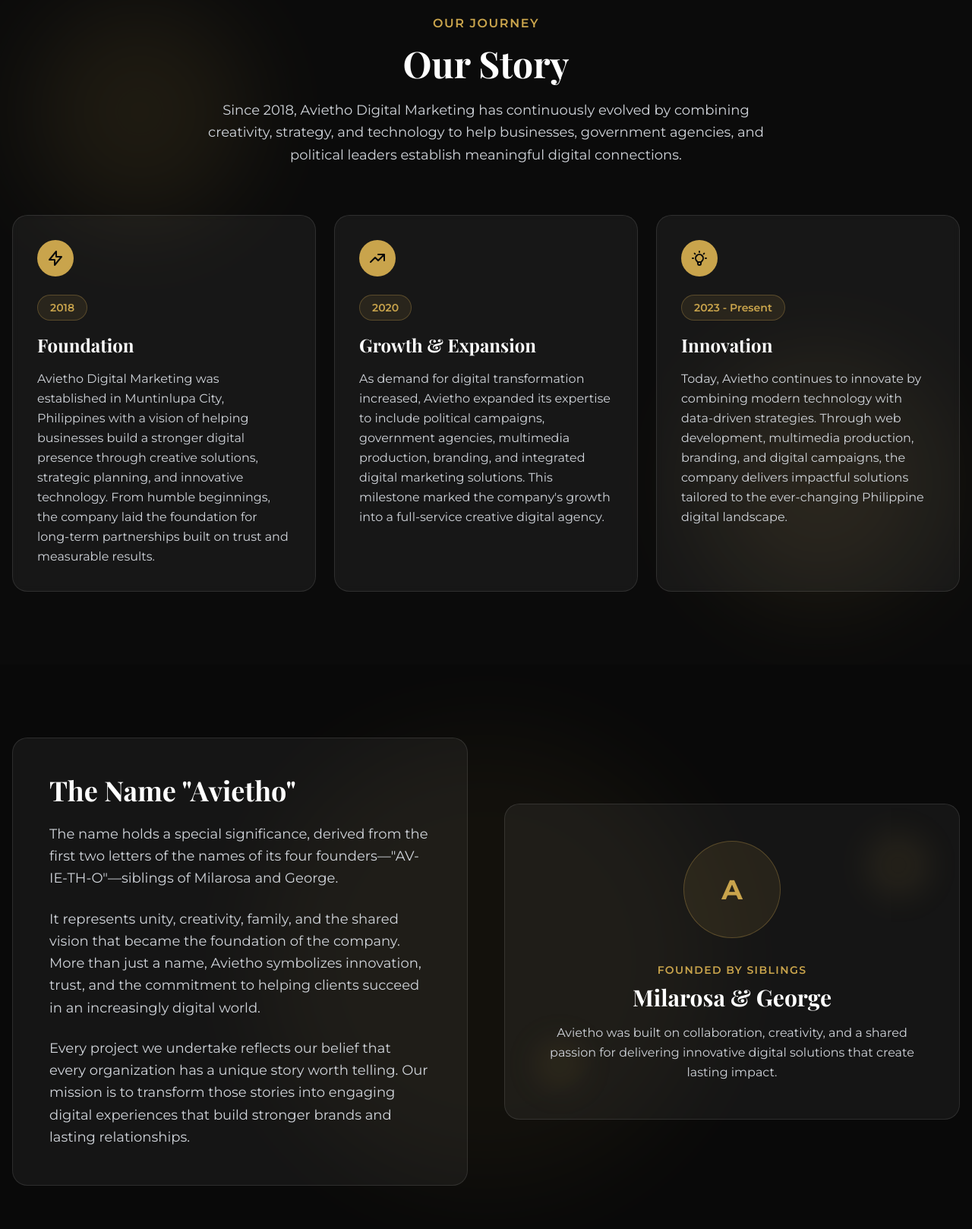
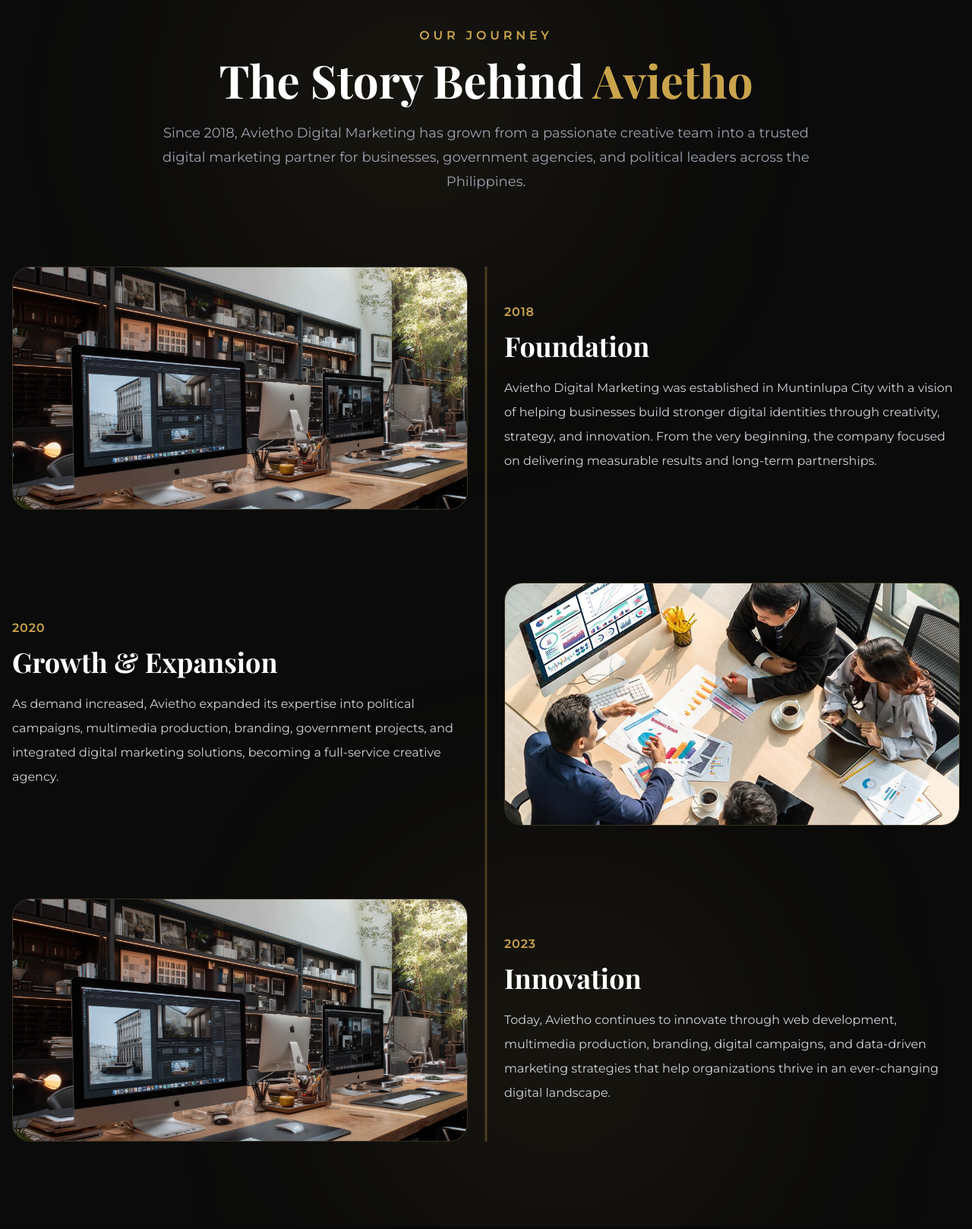
Before and after one commit to RicRicRicRicRicRic/New_AviethoMarketingPage_OJT, an Astro site in the folder frontend/: page /about in a window 1280 px wide. Shown: the part 2067-3685 px from the top of the page at 76% size. Built offline with nearby package versions, Linux system fonts and the light colour scheme; Astro itself is replaced by a stand-in of ours; no server answers.

Commit message:
our journey

```diff
--- a/frontend/src/pages/about.astro
+++ b/frontend/src/pages/about.astro
@@ -267,61 +267,160 @@ import BaseLayout from '../layouts/BaseLayout.astro';
 	</section>
 </BaseLayout>
 
-	<!-- Section 1: Our Story -->
-	<section class="relative py-24 px-4 overflow-hidden" style="background-color: #0B0B0B;">
-		<div class="absolute inset-0 overflow-hidden pointer-events-none">
-			<div class="absolute top-20 left-10 w-72 h-72 bg-[#C9A44C] rounded-full opacity-10 blur-3xl"></div>
-			<div class="absolute bottom-20 right-10 w-80 h-80 bg-[#C9A44C] rounded-full opacity-10 blur-3xl"></div>
+	<!-- ====================================================== -->
+<!-- SECTION 1 : OUR STORY -->
+<!-- ====================================================== -->
+<section class="relative py-28 px-4 overflow-hidden bg-[#0B0B0B]">
+
+	<!-- Background Effects -->
+	<div class="absolute inset-0 pointer-events-none">
+		<div class="absolute top-0 left-1/4 w-[450px] h-[450px] bg-[#C9A44C]/10 blur-[140px] rounded-full"></div>
+		<div class="absolute bottom-0 right-1/4 w-[450px] h-[450px] bg-[#C9A44C]/10 blur-[140px] rounded-full"></div>
 	</div>
 
 	<div class="relative z-10 max-w-7xl mx-auto">
-			<div class="text-center mb-16 animate-fade-up">
-				<p class="text-sm md:text-base font-semibold tracking-widest text-[#C9A44C] mb-4">OUR JOURNEY</p>
-				<h2 class="text-3xl md:text-5xl font-bold text-white mb-6">Our Story</h2>
-				<p class="text-lg text-gray-300 max-w-3xl mx-auto leading-relaxed">Since 2018, Avietho Digital Marketing has continuously evolved by combining creativity, strategy, and technology to help businesses, government agencies, and political leaders establish meaningful digital connections.</p>
+
+		<!-- Header -->
+		<div class="text-center max-w-4xl mx-auto mb-24">
+			<p class="text-[#C9A44C] tracking-[0.3em] font-semibold mb-4">
+				OUR JOURNEY
+			</p>
+
+			<h2 class="text-4xl md:text-6xl font-bold text-white mb-6">
+				The Story Behind
+				<span class="text-[#C9A44C]">Avietho</span>
+			</h2>
+
+			<p class="text-gray-400 text-lg leading-8">
+				Since 2018, Avietho Digital Marketing has grown from a passionate
+				creative team into a trusted digital marketing partner for businesses,
+				government agencies, and political leaders across the Philippines.
+			</p>
 		</div>
 
-			<div class="grid grid-cols-1 md:grid-cols-2 lg:grid-cols-3 gap-6">
-				<div class="group relative bg-white/5 backdrop-blur-sm border border-white/10 rounded-[20px] p-8 transition-all duration-300 hover:-translate-y-1 hover:border-[#C9A44C] hover:shadow-[0_0_30px_rgba(201,164,76,0.2)] animate-fade-up" style="animation-delay: 0.1s;">
-					<div class="w-12 h-12 bg-[#C9A44C] rounded-full flex items-center justify-center mb-6">
-						<svg class="w-6 h-6 text-[#0A0A0A]" fill="none" viewBox="0 0 24 24" stroke="currentColor">
-							<path stroke-linecap="round" stroke-linejoin="round" stroke-width="2" d="M13 10V3L4 14h7v7l9-11h-7z" />
-						</svg>
+		<!-- Timeline -->
+		<div class="relative">
+
+			<!-- Gold Line -->
+			<div class="hidden lg:block absolute left-1/2 top-0 bottom-0 w-[3px] bg-[#C9A44C]/30 -translate-x-1/2"></div>
+
+			<!-- ================= ITEM 1 ================= -->
+			<div class="relative grid lg:grid-cols-2 gap-12 items-center mb-24">
+
+				<!-- Image -->
+			<div class="order-2 lg:order-1">
+	<div class="rounded-3xl overflow-hidden border border-[#C9A44C]/20 bg-[#141414] h-[320px]">
+		<img
+			src="/innovation.jpg"
+			alt="Innovation"
+			class="w-full h-full object-cover"
+			loading="lazy"
+		/>
 	</div>
-					<div class="inline-block px-4 py-1 bg-[#C9A44C]/10 border border-[#C9A44C]/30 rounded-full mb-4">
-						<span class="text-sm font-semibold text-[#C9A44C]">2018</span>
-					</div>
-					<h3 class="text-2xl font-bold text-white mb-4">Foundation</h3>
-					<p class="text-gray-300 leading-relaxed">Avietho Digital Marketing was established in Muntinlupa City, Philippines with a vision of helping businesses build a stronger digital presence through creative solutions, strategic planning, and innovative technology. From humble beginnings, the company laid the foundation for long-term partnerships built on trust and measurable results.</p>
 </div>
 
-				<div class="group relative bg-white/5 backdrop-blur-sm border border-white/10 rounded-[20px] p-8 transition-all duration-300 hover:-translate-y-1 hover:border-[#C9A44C] hover:shadow-[0_0_30px_rgba(201,164,76,0.2)] animate-fade-up" style="animation-delay: 0.2s;">
-					<div class="w-12 h-12 bg-[#C9A44C] rounded-full flex items-center justify-center mb-6">
-						<svg class="w-6 h-6 text-[#0A0A0A]" fill="none" viewBox="0 0 24 24" stroke="currentColor">
-							<path stroke-linecap="round" stroke-linejoin="round" stroke-width="2" d="M13 7h8m0 0v8m0-8l-8 8-4-4-6 6" />
-						</svg>
-					</div>
-					<div class="inline-block px-4 py-1 bg-[#C9A44C]/10 border border-[#C9A44C]/30 rounded-full mb-4">
-						<span class="text-sm font-semibold text-[#C9A44C]">2020</span>
-					</div>
-					<h3 class="text-2xl font-bold text-white mb-4">Growth & Expansion</h3>
-					<p class="text-gray-300 leading-relaxed">As demand for digital transformation increased, Avietho expanded its expertise to include political campaigns, government agencies, multimedia production, branding, and integrated digital marketing solutions. This milestone marked the company's growth into a full-service creative digital agency.</p>
+				<!-- Text -->
+				<div class="order-1 lg:order-2 relative">
+
+	<!-- Timeline Dot -->
+
+
+	<span class="text-[#C9A44C] font-semibold tracking-wider">
+		2018
+	</span>
+
+					<h3 class="text-4xl font-bold text-white mt-3 mb-5">
+						Foundation
+					</h3>
+
+					<p class="text-gray-300 leading-8">
+						Avietho Digital Marketing was established in Muntinlupa City with
+						a vision of helping businesses build stronger digital identities
+						through creativity, strategy, and innovation. From the very
+						beginning, the company focused on delivering measurable results
+						and long-term partnerships.
+					</p>
+
 				</div>
 
-				<div class="group relative bg-white/5 backdrop-blur-sm border border-white/10 rounded-[20px] p-8 transition-all duration-300 hover:-translate-y-1 hover:border-[#C9A44C] hover:shadow-[0_0_30px_rgba(201,164,76,0.2)] animate-fade-up" style="animation-delay: 0.3s;">
-					<div class="w-12 h-12 bg-[#C9A44C] rounded-full flex items-center justify-center mb-6">
-						<svg class="w-6 h-6 text-[#0A0A0A]" fill="none" viewBox="0 0 24 24" stroke="currentColor">
-							<path stroke-linecap="round" stroke-linejoin="round" stroke-width="2" d="M9.663 17h4.673M12 3v1m6.364 1.636l-.707.707M21 12h-1M4 12H3m3.343-5.657l-.707-.707m2.828 9.9a5 5 0 117.072 0l-.548.547A3.374 3.374 0 0014 18.469V19a2 2 0 11-4 0v-.531c0-.895-.356-1.754-.988-2.386l-.548-.547z" />
-						</svg>
 			</div>
-					<div class="inline-block px-4 py-1 bg-[#C9A44C]/10 border border-[#C9A44C]/30 rounded-full mb-4">
-						<span class="text-sm font-semibold text-[#C9A44C]">2023 - Present</span>
+
+			<!-- ================= ITEM 2 ================= -->
+<div class="relative grid lg:grid-cols-2 gap-12 items-center mb-24">
+
+	<div>
+
+		<span class="text-[#C9A44C] font-semibold tracking-wider">
+			2020
+		</span>
+
+		<h3 class="text-4xl font-bold text-white mt-3 mb-5">
+			Growth & Expansion
+		</h3>
+
+		<p class="text-gray-300 leading-8">
+			As demand increased, Avietho expanded its expertise into political
+			campaigns, multimedia production, branding, government projects,
+			and integrated digital marketing solutions, becoming a full-service
+			creative agency.
+		</p>
+
 	</div>
-					<h3 class="text-2xl font-bold text-white mb-4">Innovation</h3>
-					<p class="text-gray-300 leading-relaxed">Today, Avietho continues to innovate by combining modern technology with data-driven strategies. Through web development, multimedia production, branding, and digital campaigns, the company delivers impactful solutions tailored to the ever-changing Philippine digital landscape.</p>
+
+	<div>
+		<div class="rounded-3xl overflow-hidden border border-[#C9A44C]/20 bg-[#141414] h-[320px]">
+			<img
+				src="/growth-expansion.jpg"
+				alt="Growth & Expansion"
+				class="w-full h-full object-cover"
+				loading="lazy"
+			/>
 		</div>
 	</div>
+
 </div>
+
+			<!-- ================= ITEM 3 ================= -->
+<div class="relative grid lg:grid-cols-2 gap-12 items-center">
+
+	<!-- Image -->
+	<div class="order-2 lg:order-1">
+		<div class="rounded-3xl overflow-hidden border border-[#C9A44C]/20 bg-[#141414] h-[320px]">
+			<img
+				src="/innovation.jpg"
+				alt="Innovation"
+				class="w-full h-full object-cover"
+				loading="lazy"
+			/>
+		</div>
+	</div>
+
+	<!-- Text -->
+	<div class="order-1 lg:order-2 relative">
+
+		<span class="text-[#C9A44C] font-semibold tracking-wider">
+			2023
+		</span>
+
+		<h3 class="text-4xl font-bold text-white mt-3 mb-5">
+			Innovation
+		</h3>
+
+		<p class="text-gray-300 leading-8">
+			Today, Avietho continues to innovate through web development,
+			multimedia production, branding, digital campaigns, and
+			data-driven marketing strategies that help organizations thrive
+			in an ever-changing digital landscape.
+		</p>
+
+	</div>
+
+</div>
+
+	</div>
+
+</div>
+
 </section>
 
 	<!-- Section 2: The Name "Avietho" -->
```
Also changed, not shown: frontend/public/foundation.jpg (added), frontend/public/growth-expansion.jpg (added), frontend/public/innovation.jpg (added). Lines whose indentation alone changed are shown as unchanged.
